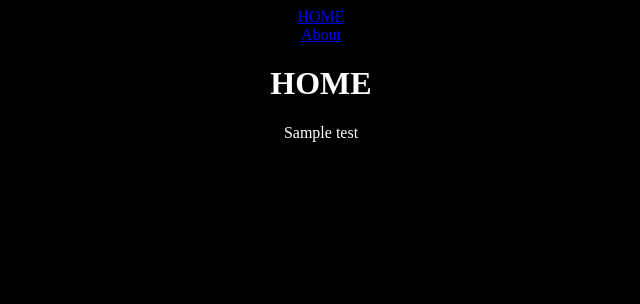
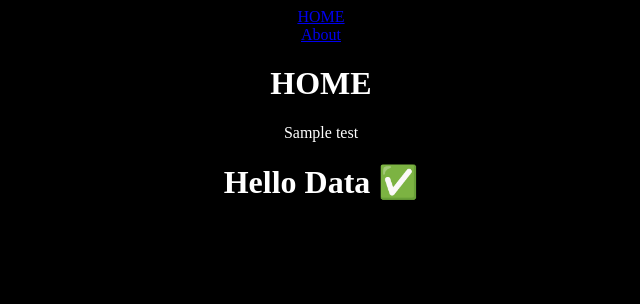
Before and after one commit to JungleKiosk/freshcan, a Flask app: template templates/home/home.html in a window 1280 px wide. Shown: the top 304 px of the page, without its empty margins (319-959 px from the left). Run offline with Flask 3, Linux system fonts and the light colour scheme; the template is opened without the code that fills it: most values are stand-ins (such as "Sample title", 1, 10 or a date in 2020).

Commit message:
🍜test jinja: {% if data %}

```diff
--- a/app.py
+++ b/app.py
@@ -5,7 +5,9 @@ app = Flask(__name__)
 
 @app.route('/')
 def home():
-    return render_template('home/home.html', data=data)
+
+    return render_template('home/home.html', data=data) # <h1>Hello Data ✅</h1>
+    #return render_template('home/home.html') # <h1>NO DATA ❌</h1>
 
 
 @app.route('/about')
--- a/templates/home/home.html
+++ b/templates/home/home.html
@@ -7,5 +7,12 @@ Home
 
 {% block content %}
 <h1>HOME</h1>
+
+{% if data %}
 <p>{{data.test}}</p>
+<h1>Hello Data ✅</h1>
+{% else %}
+<h1>NO DATA ❌</h1>
+{% endif %}
+
 {% endblock %}
```
